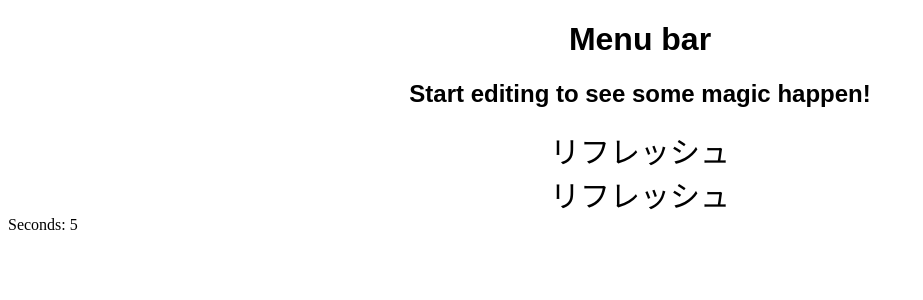
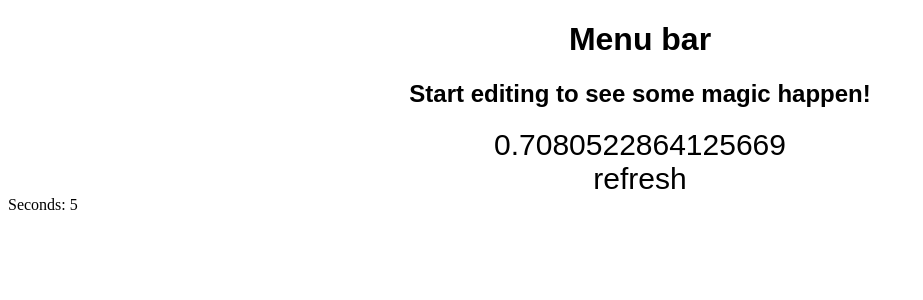
Before and after one commit to kouml/react-typescript-example, a React (Create React App) app: page / in a window 1280 px wide. Shown: the top 300 px of the page, without its empty margins (0-923 px from the left). Built offline with nearby package versions, Linux system fonts and the light colour scheme.

Commit message:
random display

```diff
--- a/src/Card.tsx
+++ b/src/Card.tsx
@@ -1,5 +1,4 @@
 import React from "react";
-import axios from "axios";
 
 export class Card extends React.Component {
   constructor(props) {
@@ -17,15 +16,8 @@ export class Card extends React.Component {
     var res = new XMLHttpRequest();
     res.open("get", "./sample.csv", true);
     res.send(null);
-
-    res.onload = function () {
-      // alert(res.responseText);
-      //      alert();
-      // convertCSVtoArray(res.responseText);
-    };
-    res.onerror = function () {
-      // do something
-    };
+    var text: string = "test";
+    return text;
   }
 
   tick() {
@@ -35,28 +27,18 @@ export class Card extends React.Component {
   }
 
   tack() {
+    var random = Math.random();
     this.setState((vocab, example, answer, answer_example) => ({
-      vocab: "リフレッシュ",
-      example: "リフレッシュ",
-      answer: "リフレッシュ",
-      answer_example: "リフレッシュ"
+      vocab: random,
+      example: "refresh",
+      answer: "refresh",
+      answer_example: "refresh"
     }));
   }
 
   componentDidMount() {
-    this.interval = setInterval(() => this.tack(), 1000);
-    this.getCSV(); //最初に実行される
-
-    // this.state = {
-    //   vocab: "1リフレッシュ",
-    //   example: "1リフレッシュ",
-    //   answer: "1リフレッシュ",
-    //   answer_example: "1リフレッシュ"
-    // };
-    // axios.get("http://localhost:3001/users").then((results) => {
-    //   console.log(results);
-    //   this.setState({ users: results.data });
-    // });
+    // var text = this.getCSV();
+    this.interval = setInterval(() => this.tack(), 2000);
   }
 
   componentWillUnmount() {
```
